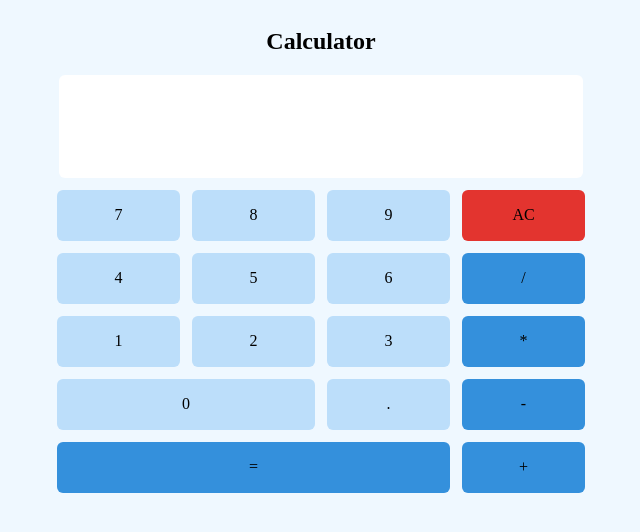
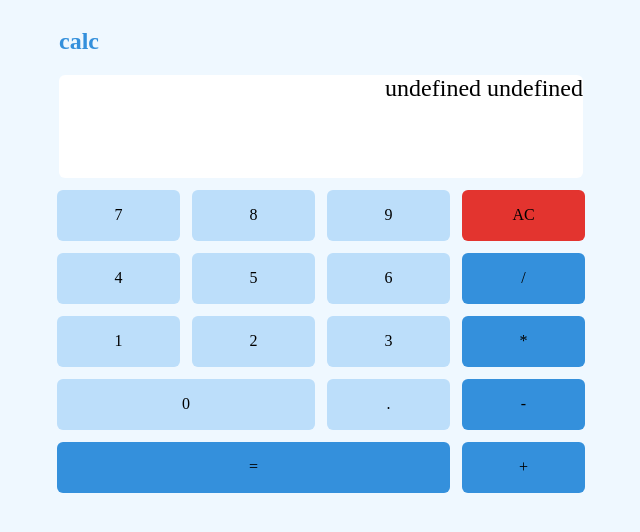
Before and after one commit to matthcarson01/javascript-calculator, a React (Create React App) app: page / in a window 1280 px wide. Shown: the top 532 px of the page, without its empty margins (319-959 px from the left). Built offline with nearby package versions, Linux system fonts and the light colour scheme.

Commit message:
created reducer, deleted state

```diff
--- a/src/App.css
+++ b/src/App.css
@@ -1,13 +1,17 @@
-body{
-  background-color:#EFF8FF;
+body {
+  background-color: #eff8ff;
 }
 main {
   width: 600px;
-  margin:auto;
+  margin: auto;
   display: flex;
   flex-direction: column;
   align-items: center;
-  justify-items:center;
+  justify-items: center;
+}
+header {
+  width: 524px;
+  color: #3490dc;
 }
 /* display */
 #display {
@@ -16,20 +20,28 @@ main {
   border-radius: 6px;
   background-color: #fff;
   margin-bottom: 12px;
+  display: flex;
+  flex-direction: column;
+  align-items: flex-end;
+}
+.results {
+  font-size: 3rem;
+}
+.input {
+  font-size: 1.5rem;
 }
 /* buttons */
 #keys {
   display: grid;
-  grid-template-columns: repeat(4,123px);
-/*   grid-template-rows: repeat(5,1fr); */
+  grid-template-columns: repeat(4, 123px);
   grid-template-rows: auto;
   gap: 12px;
   grid-template-areas:
-    " seven eight nine clear"
-    "four five six divide"
-    "one two three multiply"
-    "zero zero decimal subtract"
-    "equal equal equal add";
+    ' seven eight nine clear'
+    'four five six divide'
+    'one two three multiply'
+    'zero zero decimal subtract'
+    'equal equal equal add';
 }
 #six {
   grid-area: six;
@@ -88,7 +100,7 @@ main {
   display: flex;
   justify-content: center;
   align-items: center;
-  cursor: pointer
+  cursor: pointer;
 }
 .btn {
   width: 123px;
@@ -103,8 +115,8 @@ main {
   background-color: #e3342f;
 }
 .bkg-ltgry {
-  background-color: #BCDEFA;
+  background-color: #bcdefa;
 }
 .bkg-gry {
-  background-color: #3490DC;
+  background-color: #3490dc;
 }
--- a/src/App.js
+++ b/src/App.js
@@ -1,30 +1,39 @@
+import { useReducer } from 'react';
 import './App.css';
 
+function reducer(state, action){
+
+}
+
 function App() {
+  const [{ currOperand, prevOperand, operation }, dispatch] = useReducer(  reducer, {} )
   return (
     <main>
       <header>
-        <h2>Calculator</h2>
+        <h2>calc</h2>
       </header>
-      <section id="display"></section>
+      <section id="display">
+        <div className="input">{`${prevOperand} ${operation}`}</div>
+        <div className="results">{currOperand}</div>
+      </section>
       <section id="keys">
-        <div id="nine" className="btn bkg-ltgry">9</div>
-        <div id="eight" className="btn bkg-ltgry">8</div>
-        <div id="seven" className="btn bkg-ltgry">7</div>
-        <div id="six" className="btn bkg-ltgry">6</div>
-        <div id="five" className="btn bkg-ltgry">5</div>
-        <div id="four" className="btn bkg-ltgry">4</div>
-        <div id="three" className="btn bkg-ltgry">3</div>
-        <div id="two" className="btn bkg-ltgry">2</div>
-        <div id="one" className="btn bkg-ltgry">1</div>
+        <div id="nine" className="btn bkg-ltgry" onClick={() => {}}>9</div>
+        <div id="eight" className="btn bkg-ltgry" onClick={() => {}}>8</div>
+        <div id="seven" className="btn bkg-ltgry" onClick={() => {}}>7</div>
+        <div id="six" className="btn bkg-ltgry" onClick={() => {}}>6</div>
+        <div id="five" className="btn bkg-ltgry" onClick={() => {}}>5</div>
+        <div id="four" className="btn bkg-ltgry" onClick={() => {}}>4</div>
+        <div id="three" className="btn bkg-ltgry" onClick={() => {}}>3</div>
+        <div id="two" className="btn bkg-ltgry" onClick={() => {}}>2</div>
+        <div id="one" className="btn bkg-ltgry" onClick={() => {}}>1</div>
         <div id="zero" className="btn-2 bkg-ltgry">0</div>
         <div id="decimal" className="btn bkg-ltgry">.</div>
-        <div id="divide" className="btn bkg-gry">/</div>
-        <div id="multiply" className="btn bkg-gry">*</div>
-        <div id="subtract" className="btn bkg-gry">-</div>
-        <div id="add" className="btn bkg-gry">+</div>
-        <div id="equals" className="btn-3 bkg-gry">=</div>
-        <div id="clear" className="btn bkg-rd">AC</div>
+        <div id="divide" className="btn bkg-gry" onClick={() => {}}>/</div>
+        <div id="multiply" className="btn bkg-gry" onClick={() => {}}>*</div>
+        <div id="subtract" className="btn bkg-gry" onClick={() => {}}>-</div>
+        <div id="add" className="btn bkg-gry" onClick={() => {}}>+</div>
+        <div id="equals" className="btn-3 bkg-gry" onClick={() => {}}>=</div>
+        <div id="clear" className="btn bkg-rd" onClick={() => {}}>AC</div>
       </section>
     </main>
   );
```
